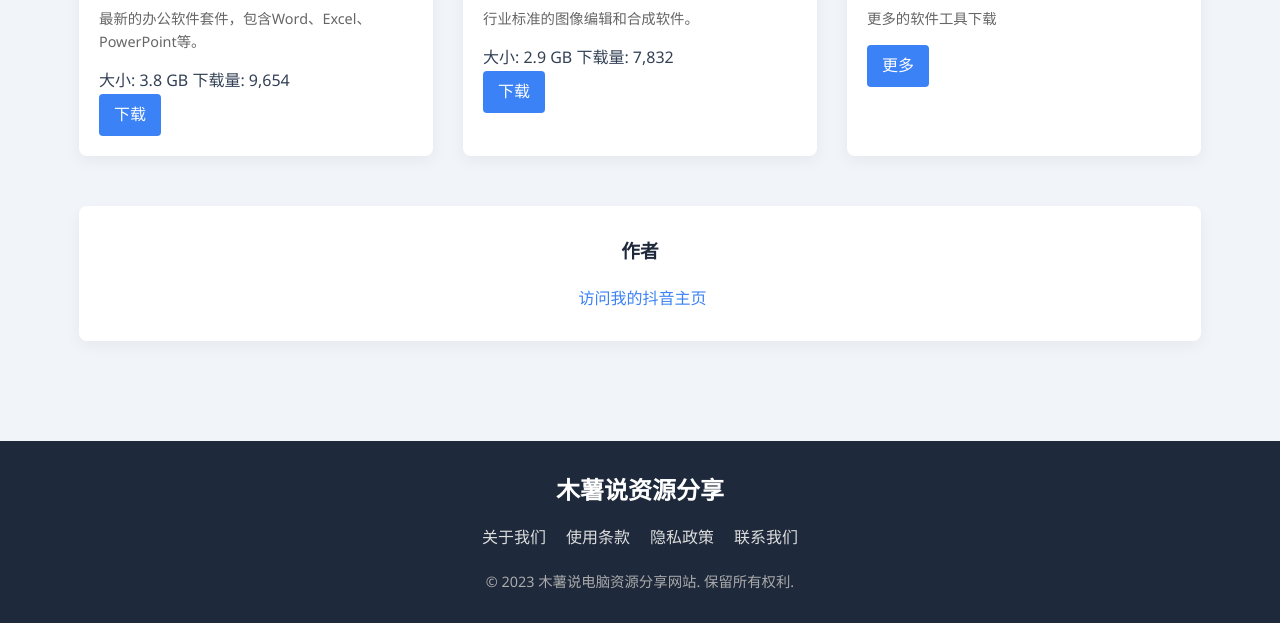
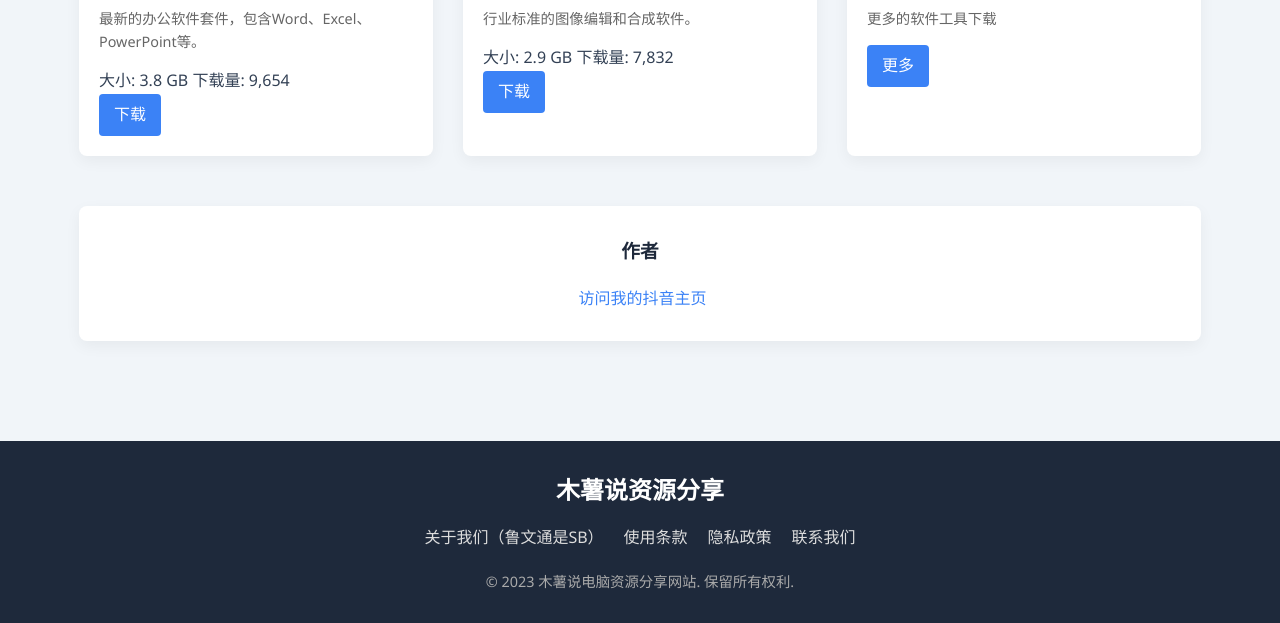
Before and after one commit to mssdn1610/mssdn1610.github.io, a plain HTML site: page index.html in a window 1280 px wide. Shown: the part 1773-2396 px from the top of the page. Drawn offline with Linux system fonts and the light colour scheme; some icons are missing.

Commit message:
Update index.html

```diff
--- a/index.html
+++ b/index.html
@@ -571,7 +571,7 @@
         <div class="container footer-content">
             <div class="footer-logo">木薯说资源分享</div>
             <div class="footer-links">
-                <a href="#">关于我们</a>
+                <a href="#">关于我们（鲁文通是SB）</a>
                 <a href="#">使用条款</a>
                 <a href="#">隐私政策</a>
                 <a href="#">联系我们</a>
```
